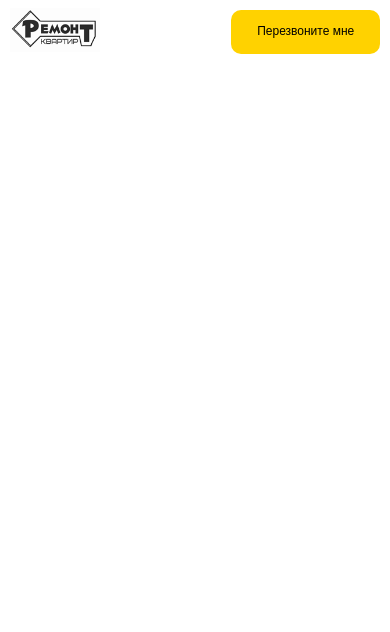
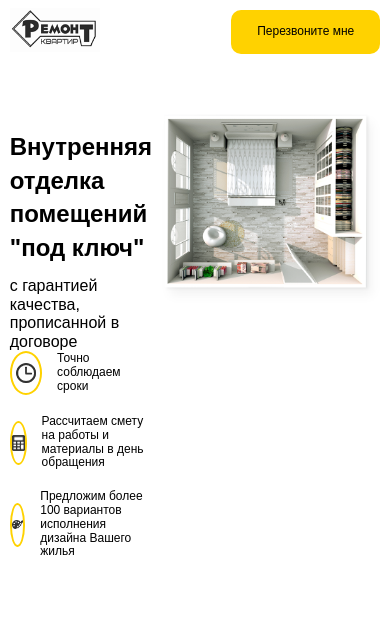
Before and after one commit to Dragoniezi/repair, a plain HTML site: page index.html in a window 390 px wide. Drawn offline with Linux system fonts and the light colour scheme.

Commit message:
Добавил секцию hero и подключил стили

```diff
--- a/index.html
+++ b/index.html
@@ -34,5 +34,50 @@
  </nav>
  <!-- /.navbar -->
 
-</body>
+  <main>
+      <section class="hero">
+          <div class="container">
+              <div class="hero-block">
+                  <div class="hero-text">
+                      <h1 class="hero-text__title">
+                          Внутренняя отделка
+                          помещений "под ключ"</h1>
+                      <span class="hero-text__subtitle">
+                          с гарантией качества, прописанной в договоре
+                          </span>
+                          <ul class="hero-list">
+                              <li class="hero-list__item">
+                                  <div class="hero-list__image">
+                                      <img src="img/clock.png" alt="">
+                                  </div>
+                                  <span class="hero-list__text">Точно соблюдаем сроки
+                                  </span>
+                              </li>
+                              <li class="hero-list__item">
+                                  <div class="hero-list__image">
+                                      <img src="img/calculator.png" alt="">
+                                  </div>
+                                  <span class="hero-list__text">Рассчитаем смету на работы
+                                      и материалы в день обращения
+                                  </span>
+                              </li>
+                              <li class="hero-list__item">
+                                <div class="hero-list__image">
+                                    <img src="img/paint-board.png" alt="">
+                                </div>
+                                <span class="hero-list__text">Предложим более 100 вариантов
+                                    исполнения дизайна Вашего жилья
+                                </span>
+                              </li>
+                          </ul>
+                          </div>
+                          <div class="hero-image">
+                              <img src="img/hero-image.png" alt="">
+                          </div>
+                    </div>
+            </div>
+      </section>
+  </main>
+
+  </body>
 </html>
--- /dev/null
+++ b/sass/blocks/_hero.sass
@@ -0,0 +1,58 @@
+.hero
+    padding: 50px 0
+    &-block
+        display: flex
+    &-text
+        flex-basis: 45%
+        padding-right: 140px
+    &__title
+        font-size: 41px
+        font-weight: 800
+        line-height: 55px
+        margin-bottom: 40px
+    &__subtitle
+        display: inline-block
+        font-size: 20px
+        font-weight: 500
+        margin-bottom: 70px
+    &-list
+        margin: 0
+        padding: 0
+        &__item
+            display: flex
+            align-items: center
+            margin-bottom: 25px
+        &__image
+            width: 40px
+            height: 40px
+            border: 2px solid $main-color
+            display: flex
+            align-items: center
+            justify-content: center
+            border-radius: 50%
+            margin-right: 30px
+@media (max-width: 1200px)
+    .hero
+        &__block
+         flex-direction: column
+         &-list
+             margin-bottom: 44px
+        &-text
+            padding-right: 10px
+@media (max-width: 768px)
+    .hero
+        &-text
+         &__title
+            font-size: 24px
+            line-height: 1.4
+            margin-bottom: 13px
+         &__subtitle
+            font-size: 16px
+            margin-bottom: 28px
+        &-list
+            &__item
+                margin-bottom: 20px
+            &__text
+                font-size: 12px
+            &__image
+                margin-right: 15px
--- a/sass/style.sass
+++ b/sass/style.sass
@@ -1,3 +1,4 @@
 @import 'colors'
 @import 'interface'
-@import 'blocks/navbar'
+@import 'blocks/_navbar'
+@import 'blocks/_hero'
```
Also changed, not shown: README.md, css/style.css, img/calculator.png (added), img/clock.png (added), img/hero-image.png (added), img/paint-board.png (added), 1 other file.
